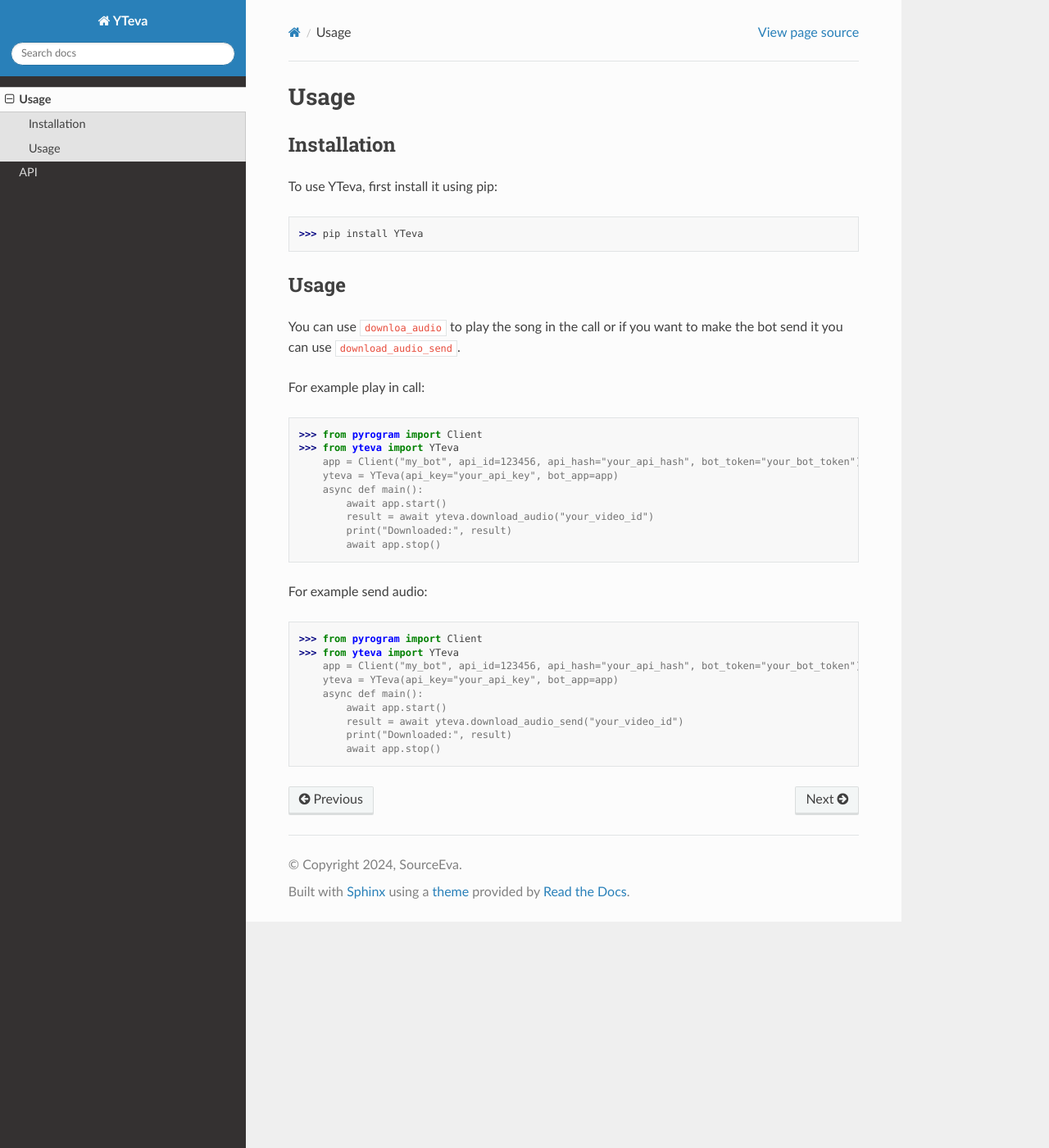
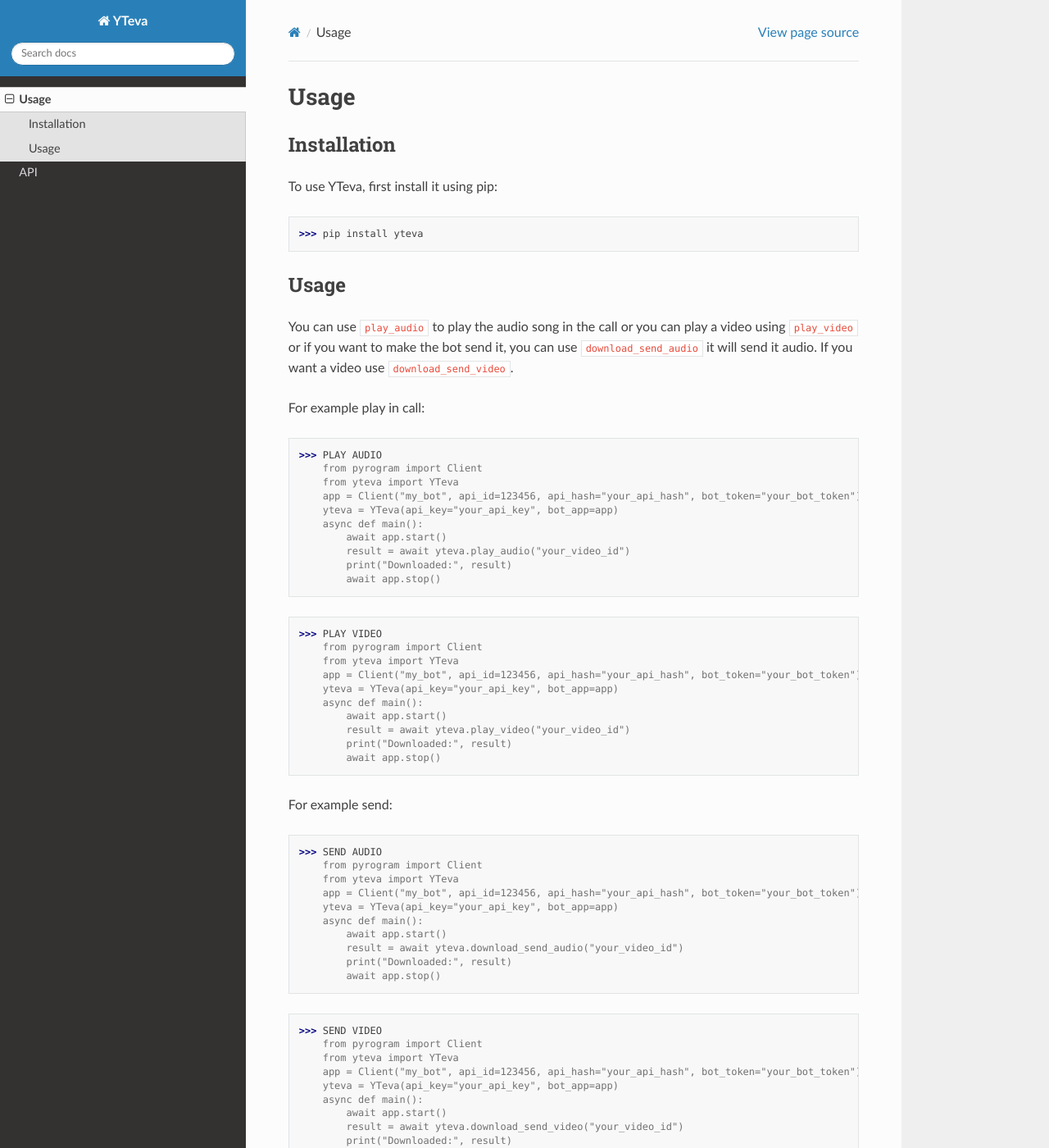
Before and after one commit to deveva205/tutorial-YTeva, a Sphinx documentation site: the page built from docs/source/usage.rst, in a window 1280 px wide and 1400 px high. Shown: the whole window at 82% size. Built offline with Sphinx 7.4.7 and the Read the Docs theme 3.1.0, drawn with Linux system fonts in a browser that asks for light colours.

Commit message:
Update usage.rst

```diff
--- a/docs/source/usage.rst
+++ b/docs/source/usage.rst
@@ -8,34 +8,61 @@
 
 To use YTeva, first install it using pip:
 
->>> pip install YTeva
+>>> pip install yteva
 
 Usage
 ----------------
 
-You can use ``downloa_audio`` to play the song in the call or if you want to make the bot send it you can use ``download_audio_send``.
+You can use ``play_audio`` to play the audio song in the call or you can play a video using ``play_video`` or if you want to make the bot send it, you can use ``download_send_audio`` it will send it audio. If you want a video use ``download_send_video``.
+
 
 For example play in call:
 
->>> from pyrogram import Client
->>> from yteva import YTeva
+>>> PLAY AUDIO
+    from pyrogram import Client
+    from yteva import YTeva
     app = Client("my_bot", api_id=123456, api_hash="your_api_hash", bot_token="your_bot_token")
     yteva = YTeva(api_key="your_api_key", bot_app=app)
     async def main():
         await app.start()
-        result = await yteva.download_audio("your_video_id")
+        result = await yteva.play_audio("your_video_id")
         print("Downloaded:", result)
         await app.stop()
 
 
-For example send audio:
-
->>> from pyrogram import Client
->>> from yteva import YTeva
+>>> PLAY VIDEO
+    from pyrogram import Client
+    from yteva import YTeva
     app = Client("my_bot", api_id=123456, api_hash="your_api_hash", bot_token="your_bot_token")
     yteva = YTeva(api_key="your_api_key", bot_app=app)
     async def main():
         await app.start()
-        result = await yteva.download_audio_send("your_video_id")
+        result = await yteva.play_video("your_video_id")
         print("Downloaded:", result)
         await app.stop()
+
+
+For example send:
+
+>>> SEND AUDIO
+    from pyrogram import Client
+    from yteva import YTeva
+    app = Client("my_bot", api_id=123456, api_hash="your_api_hash", bot_token="your_bot_token")
+    yteva = YTeva(api_key="your_api_key", bot_app=app)
+    async def main():
+        await app.start()
+        result = await yteva.download_send_audio("your_video_id")
+        print("Downloaded:", result)
+        await app.stop()
+
+
+>>> SEND VIDEO
+    from pyrogram import Client
+    from yteva import YTeva
+    app = Client("my_bot", api_id=123456, api_hash="your_api_hash", bot_token="your_bot_token")
+    yteva = YTeva(api_key="your_api_key", bot_app=app)
+    async def main():
+        await app.start()
+        result = await yteva.download_send_video("your_video_id")
+        print("Downloaded:", result)
+        await app.stop()
```
